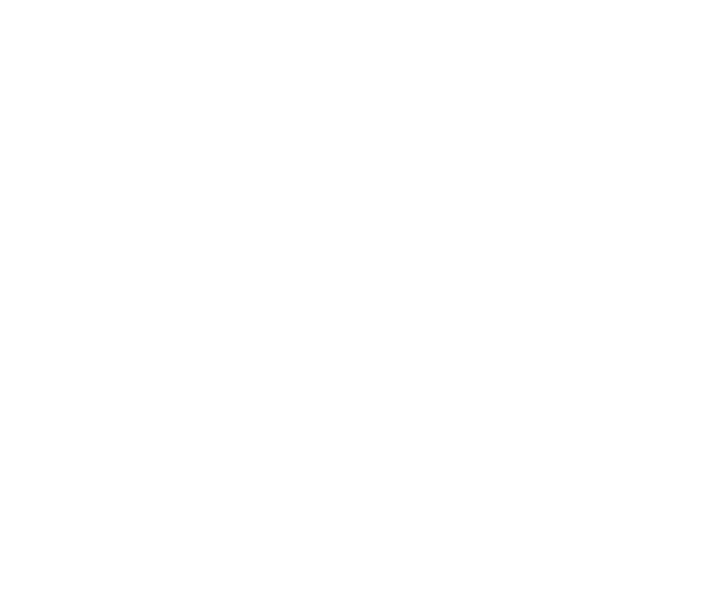
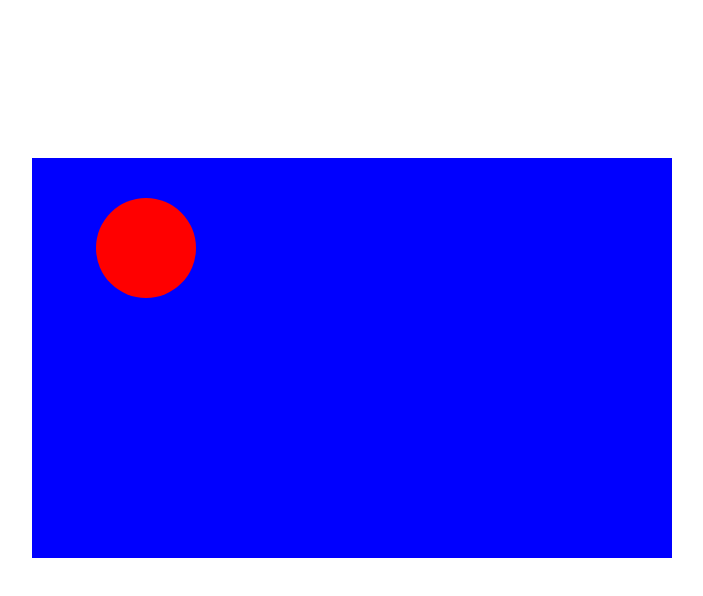
Before and after one commit to JaviBriF07/square-circle, a plain HTML site: page index.html in a window 1280 px wide. Shown: the whole page, without its empty margins (288-991 px from the left). Drawn offline with Linux system fonts and the light colour scheme.

Commit message:
adding styles to circle and corrections

```diff
--- a/css/styles.css
+++ b/css/styles.css
@@ -1,10 +1,19 @@
-*{
-    border-color: black;
-}
+
 .container{
     width: 50vw;
     height: 50vh;
-    margin-top: calc(50%-50vh);
+    margin-top: 12.5%;
     margin-left: auto;
     margin-right: auto;
+    position: relative;
+    background-color: blue;
 }
+.circle{
+    background-color: red;
+    width: 100px;
+    height: 100px;
+    border-radius: 50px;
+    position: absolute;
+    top: 10%;
+    left: 10%;
+}
```
